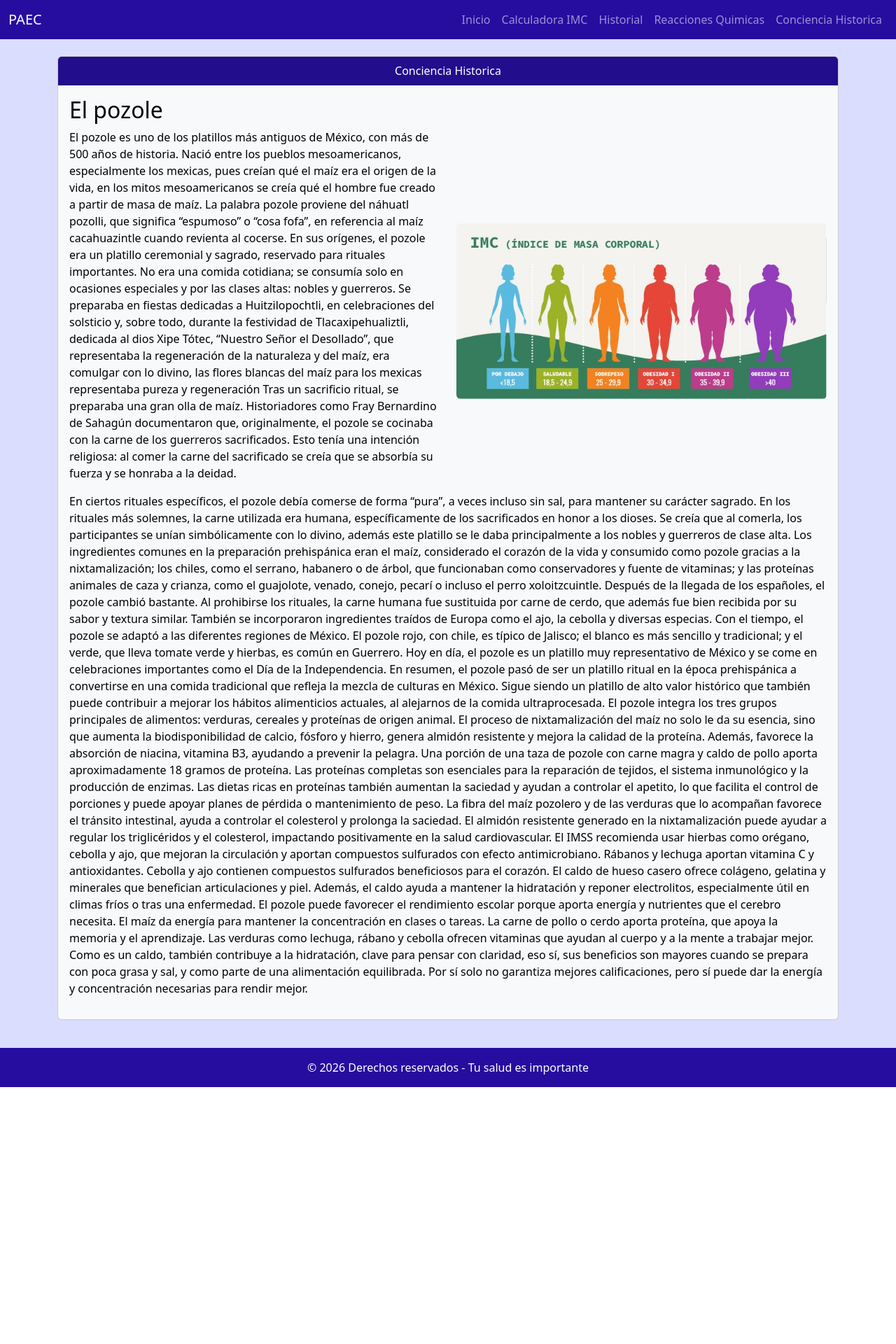
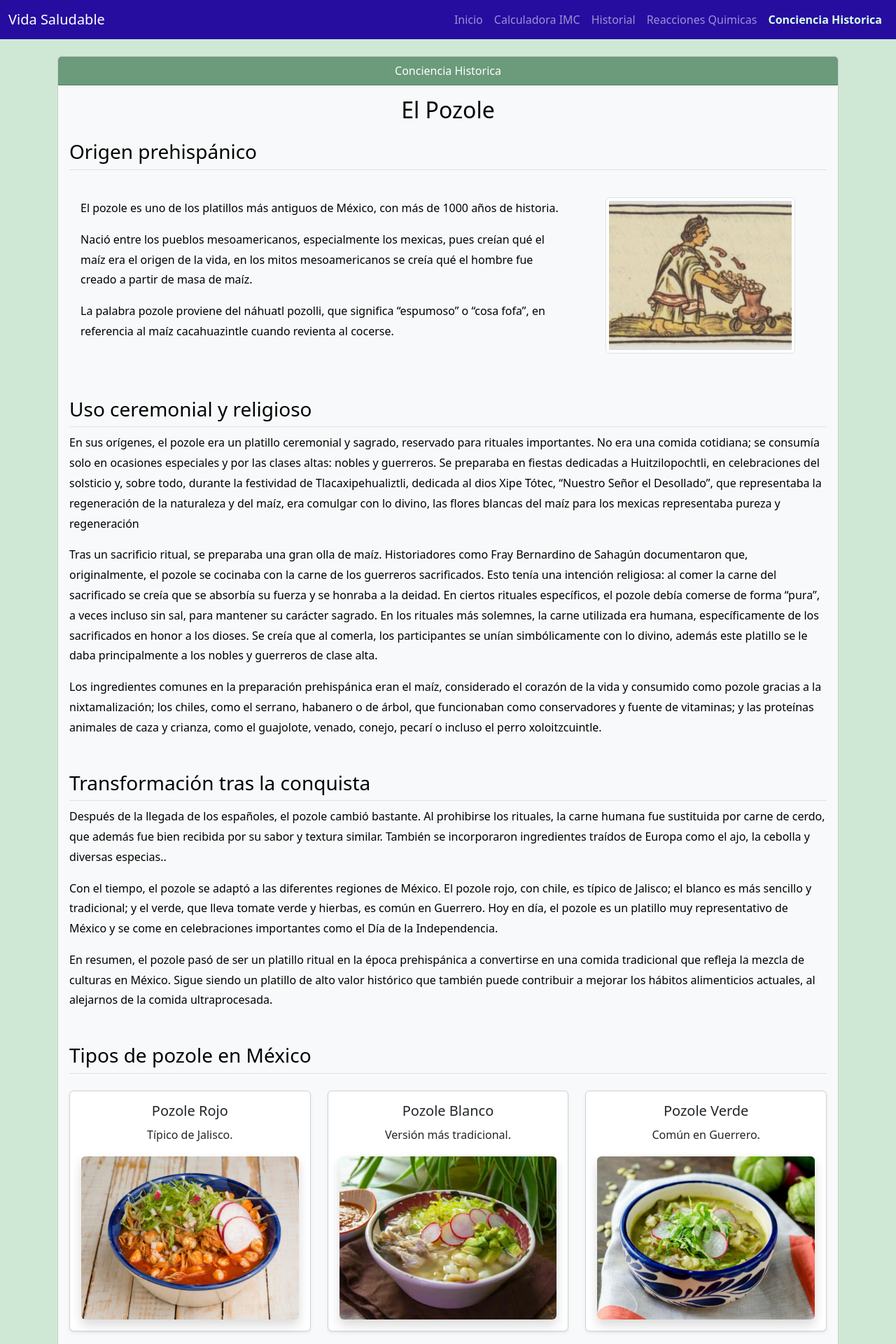
Before and after one commit to Leyva-Holguin/PAEC, a Flask app: page /conciencia in a window 1280 px wide. Shown: the top 1920 px of the page at 70% size. Before the commit the page ends 1553 px from the top, so only its background shows below. Run offline with Flask 3, Linux system fonts and the light colour scheme.

Commit message:
conciencia

```diff
--- a/static/estilos.css
+++ b/static/estilos.css
@@ -1,5 +1,5 @@
 body{
-    background-color: #dbddff;
+    background-color: #CFE8D5;
 }
 
 .card1 {
@@ -11,5 +11,19 @@ body{
 }
 
 .nav2 {
-    background-color: #220d8d;
+    background-color: #6B9B7A;
 }
+
+.active-link{
+    color: #d9ffe6 !important;
+    font-weight: bold;
+}
+
+.imagen-historia{
+    max-height: 320px;
+    width: auto;
+}
+
+.card-body p{
+    line-height: 1.8;
+}
--- a/templates/base.html
+++ b/templates/base.html
@@ -13,26 +13,26 @@
 <body>
     <nav class="navbar nav1 navbar-expand-lg navbar-dark">
         <div class="container-fluid">
-            <a class="navbar-brand" href="#">PAEC</a>
+            <a class="navbar-brand" href="#">Vida Saludable</a>
             <button class="navbar-toggler" type="button" data-bs-toggle="collapse" data-bs-target="#navbarNav">
                 <span class="navbar-toggler-icon"></span>
             </button>
             <div class="collapse navbar-collapse" id="navbarNav">
                 <ul class="navbar-nav ms-auto">
                     <li class="nav-item">
-                        <a class="nav-link" href="{{ url_for('index') }}">Inicio</a>
+                        <a class="nav-link {% if request.endpoint == 'index' %}active-link{% endif %}"" href="{{ url_for('index') }}">Inicio</a>
                     </li>
                     <li class="nav-item">
-                        <a class="nav-link" href="{{ url_for('imc_page') }}">Calculadora IMC</a>
+                        <a class="nav-link {% if request.endpoint == 'imc_page' %}active-link{% endif %}"" href="{{ url_for('imc_page') }}">Calculadora IMC</a>
                     </li>
                     <li class="nav-item">
-                        <a class="nav-link" href="{{ url_for('historial') }}">Historial</a>
+                        <a class="nav-link {% if request.endpoint == 'historial' %}active-link{% endif %}"" href="{{ url_for('historial') }}">Historial</a>
                     </li>
                     <li class="nav-item">
-                        <a class="nav-link" href="{{ url_for('quimica') }}">Reacciones Quimicas</a>
+                        <a class="nav-link {% if request.endpoint == 'quimica' %}active-link{% endif %}"" href="{{ url_for('quimica') }}">Reacciones Quimicas</a>
                     </li>
                     <li class="nav-item">
-                        <a class="nav-link" href="{{ url_for('conciencia') }}">Conciencia Historica</a>
+                        <a class="nav-link {% if request.endpoint == 'conciencia' %}active-link{% endif %}"" href="{{ url_for('conciencia') }}">Conciencia Historica</a>
                     </li>
                 </ul>
             </div>
--- a/templates/conciencia.html
+++ b/templates/conciencia.html
@@ -10,95 +10,179 @@
             <div class="card text-bg-light mb-3">
                 <div class="card-header text-center nav2 text-white">Conciencia Historica</div>
                 <div class="card-body">
-                    <h2>El pozole</h2>
-                    <div class="row align-items-center">
-                        <div class="col-12 col-md-6">
-                            <p>El pozole es uno de los platillos más antiguos de México, con más de 500 años de
+                    <h2 class="mb-4 text-center">El Pozole</h2>
+                    <div class="mb-5">
+                        <h3 class="border-bottom pb-2">Origen prehispánico</h3>
+                        <div class="row mt-4">
+                            <div class="col-12 d-flex justify-content-center">
+                                <div class="card text-bg-light border-0" style="max-width: 1220px;">
+                                    <div class="row g-0">
+                                        <div class="col-md-8">
+                                            <div class="card-body">
+                                                <p>
+                                                    El pozole es uno de los platillos más antiguos de México, con más de
+                                                    1000 años de
                                                     historia.
-                                Nació entre los pueblos mesoamericanos, especialmente los mexicas, pues creían qué el
-                                maíz
-                                era el origen de la vida, en los mitos mesoamericanos se creía qué el hombre fue creado
-                                a
-                                partir de masa de maíz.
-                                La palabra pozole proviene del náhuatl pozolli, que significa “espumoso” o “cosa fofa”,
-                                en
-                                referencia al maíz cacahuazintle cuando revienta al cocerse.
+                                                </p>
+                                                <p>Nació entre los pueblos mesoamericanos, especialmente los mexicas,
+                                                    pues
+                                                    creían qué
+                                                    el maíz
+                                                    era el origen de la vida, en los mitos mesoamericanos se creía qué
+                                                    el
+                                                    hombre fue
+                                                    creado a
+                                                    partir de masa de maíz.</p>
+                                                <p>La palabra pozole proviene del náhuatl pozolli, que significa
+                                                    “espumoso”
+                                                    o “cosa
+                                                    fofa”, en
+                                                    referencia al maíz cacahuazintle cuando revienta al cocerse.</p>
+                                            </div>
+                                        </div>
+                                        <div class="col-md-4 d-flex justify-content-center align-items-center">
+                                            <img src="{{ url_for('static', filename='img/prehisp.png') }}"
+                                                class="img-fluid img-thumbnail w-75 rounded" alt="Pozole">
+                                        </div>
+                                    </div>
+                                </div>
+                            </div>
+                        </div>
+                    </div>
+                    <div class="mb-5">
+                        <h3 class="border-bottom pb-2">Uso ceremonial y religioso</h3>
+                        <p>
                             En sus orígenes, el pozole era un platillo ceremonial y sagrado, reservado para rituales
-                                importantes. No era una comida cotidiana; se consumía solo en ocasiones especiales y por
-                                las
-                                clases altas: nobles y guerreros. Se preparaba en fiestas dedicadas a Huitzilopochtli,
-                                en
+                            importantes. No era una comida cotidiana; se consumía solo en ocasiones especiales y por las
+                            clases altas: nobles y guerreros. Se preparaba en fiestas dedicadas a Huitzilopochtli, en
                             celebraciones del solsticio y, sobre todo, durante la festividad de Tlacaxipehualiztli,
-                                dedicada
-                                al
+                            dedicada al
                             dios Xipe Tótec, “Nuestro Señor el Desollado”, que representaba la regeneración de la
                             naturaleza y del maíz, era comulgar con lo divino, las flores blancas del maíz para los
                             mexicas
                             representaba pureza y regeneración
-                                Tras un sacrificio ritual, se preparaba una gran olla de maíz. Historiadores como Fray
-                                Bernardino de Sahagún documentaron que, originalmente, el pozole se cocinaba con la
-                                carne
+                        </p>
+                        <p>Tras un sacrificio ritual, se preparaba una gran olla de maíz. Historiadores como Fray
+                            Bernardino de Sahagún documentaron que, originalmente, el pozole se cocinaba con la carne
                             de los guerreros sacrificados. Esto tenía una intención religiosa: al comer la carne del
-                                sacrificado se creía que se absorbía su fuerza y se honraba a la deidad.</p>
-                        </div>
-                        <div class="col-12 col-md-6">
-                            <img src="{{ url_for('static', filename='img/imc.jpeg') }}" class="img-fluid rounded mx-auto d-block"
-                                alt="Pozole.">
-                        </div>
-                    </div>
-                    <p> En ciertos rituales
-                        específicos, el pozole debía comerse de forma “pura”, a veces incluso sin sal, para mantener su
+                            sacrificado se creía que se absorbía su fuerza y se honraba a la deidad. En ciertos rituales
+                            específicos, el pozole debía comerse de forma “pura”, a veces incluso sin sal, para mantener
+                            su
                             carácter sagrado. En los rituales más solemnes, la carne utilizada era humana,
                             específicamente de los sacrificados en honor a los dioses. Se creía que al comerla, los
                             participantes se unían simbólicamente con lo divino, además este platillo se le daba
-                        principalmente a los nobles y guerreros de clase alta.
-                        Los ingredientes comunes en la preparación prehispánica eran el maíz, considerado el corazón
-                        de la vida y consumido como pozole gracias a la nixtamalización; los chiles, como el serrano,
+                            principalmente a los nobles y guerreros de clase alta.</p>
+                        <p>Los ingredientes comunes en la preparación prehispánica eran el maíz, considerado el corazón
+                            de la vida y consumido como pozole gracias a la nixtamalización; los chiles, como el
+                            serrano,
                             habanero o de árbol, que funcionaban como conservadores y fuente de vitaminas; y las
                             proteínas animales de caza y crianza, como el guajolote, venado, conejo, pecarí o incluso el
-                        perro xoloitzcuintle.
-                        Después de la llegada de los españoles, el pozole cambió bastante. Al prohibirse los rituales,
-                        la
+                            perro xoloitzcuintle.</p>
+                    </div>
+                    <div class="mb-5">
+                        <h3 class="border-bottom pb-2">Transformación tras la conquista</h3>
+
+                        <p>
+                            Después de la llegada de los españoles, el pozole cambió bastante. Al prohibirse los
+                            rituales, la
                             carne humana fue sustituida por carne de cerdo, que además fue bien recibida por su sabor y
-                        textura similar. También se incorporaron ingredientes traídos de Europa como el ajo, la cebolla
-                        y diversas especias.
-                        Con el tiempo, el pozole se adaptó a las diferentes regiones de México. El pozole rojo, con
+                            textura similar. También se incorporaron ingredientes traídos de Europa como el ajo, la
+                            cebolla
+                            y diversas especias..
+                        </p>
+                        <p>Con el tiempo, el pozole se adaptó a las diferentes regiones de México. El pozole rojo, con
                             chile, es típico de Jalisco; el blanco es más sencillo y tradicional; y el verde, que lleva
                             tomate
-                        verde y hierbas, es común en Guerrero. Hoy en día, el pozole es un platillo muy representativo
-                        de México y se come en celebraciones importantes como el Día de la Independencia.
-                        En resumen, el pozole pasó de ser un platillo ritual en la época prehispánica a convertirse en
-                        una comida tradicional que refleja la mezcla de culturas en México. Sigue siendo un platillo de
-                        alto valor histórico que también puede contribuir a mejorar los hábitos alimenticios actuales,
-                        al
-                        alejarnos de la comida ultraprocesada.
-                        El pozole integra los tres grupos principales de alimentos: verduras, cereales y proteínas de
+                            verde y hierbas, es común en Guerrero. Hoy en día, el pozole es un platillo muy
+                            representativo
+                            de México y se come en celebraciones importantes como el Día de la Independencia.</p>
+                        <p>En resumen, el pozole pasó de ser un platillo ritual en la época prehispánica a convertirse
+                            en
+                            una comida tradicional que refleja la mezcla de culturas en México. Sigue siendo un platillo
+                            de alto valor histórico que también puede contribuir a mejorar los hábitos alimenticios
+                            actuales, al
+                            alejarnos de la comida ultraprocesada.</p>
+                    </div>
+                    <div class="mb-5">
+                        <h3 class="border-bottom pb-2">Tipos de pozole en México</h3>
+
+                        <div class="row text-center mt-4">
+
+                            <div class="col-md-4">
+                                <div class="card h-100 shadow-sm">
+                                    <div class="card-body">
+                                        <h5>Pozole Rojo</h5>
+                                        <p class="no-justify">Típico de Jalisco.</p>
+                                        <img src="{{ url_for('static', filename='img/rojo.png') }}"
+                                            class="img-fluid rounded shadow" alt="Pozole">
+                                    </div>
+                                </div>
+                            </div>
+
+                            <div class="col-md-4">
+                                <div class="card h-100 shadow-sm">
+                                    <div class="card-body">
+                                        <h5>Pozole Blanco</h5>
+                                        <p>Versión más tradicional.</p>
+                                        <img src="{{ url_for('static', filename='img/blanco.png') }}"
+                                            class="img-fluid rounded shadow" alt="Pozole">
+                                    </div>
+                                </div>
+                            </div>
+
+                            <div class="col-md-4">
+                                <div class="card h-100 shadow-sm">
+                                    <div class="card-body">
+                                        <h5>Pozole Verde</h5>
+                                        <p>Común en Guerrero.</p>
+                                        <img src="{{ url_for('static', filename='img/verde.png') }}"
+                                            class="img-fluid rounded shadow" alt="Pozole">
+                                    </div>
+                                </div>
+                            </div>
+
+                        </div>
+                    </div>
+                    <div>
+                        <h3 class="border-bottom pb-2">Beneficios nutricionales</h3>
+                        <p>
+                            El pozole integra los tres grupos principales de alimentos: verduras, cereales y proteínas
+                            de
                             origen animal. El proceso de nixtamalización del maíz no solo le da su esencia, sino que
-                        aumenta la biodisponibilidad de calcio, fósforo y hierro, genera almidón resistente y mejora la
+                            aumenta la biodisponibilidad de calcio, fósforo y hierro, genera almidón resistente y mejora
+                            la
                             calidad de la proteína. Además, favorece la absorción de niacina, vitamina B3, ayudando a
                             prevenir la pelagra.
-                        Una porción de una taza de pozole con carne magra y caldo de pollo aporta aproximadamente
+                        </p>
+                        <p>Una porción de una taza de pozole con carne magra y caldo de pollo aporta aproximadamente
                             18 gramos de proteína. Las proteínas completas son esenciales para la reparación de tejidos,
                             el sistema inmunológico y la producción de enzimas. Las dietas ricas en proteínas también
-                        aumentan la saciedad y ayudan a controlar el apetito, lo que facilita el control de porciones y
-                        puede apoyar planes de pérdida o mantenimiento de peso.
-                        La fibra del maíz pozolero y de las verduras que lo acompañan favorece el tránsito intestinal,
+                            aumentan la saciedad y ayudan a controlar el apetito, lo que facilita el control de
+                            porciones y
+                            puede apoyar planes de pérdida o mantenimiento de peso.</p>
+                        <p>La fibra del maíz pozolero y de las verduras que lo acompañan favorece el tránsito
+                            intestinal,
                             ayuda a controlar el colesterol y prolonga la saciedad. El almidón resistente generado en la
                             nixtamalización puede ayudar a regular los triglicéridos y el colesterol, impactando
                             positivamente en la salud cardiovascular. El IMSS recomienda usar hierbas como orégano,
                             cebolla y ajo, que mejoran la circulación y aportan compuestos sulfurados con efecto
-                        antimicrobiano.
-                        Rábanos y lechuga aportan vitamina C y antioxidantes. Cebolla y ajo contienen compuestos
-                        sulfurados beneficiosos para el corazón. El caldo de hueso casero ofrece colágeno, gelatina y
+                            antimicrobiano.</p>
+                        <p>Rábanos y lechuga aportan vitamina C y antioxidantes. Cebolla y ajo contienen compuestos
+                            sulfurados beneficiosos para el corazón. El caldo de hueso casero ofrece colágeno, gelatina
+                            y
                             minerales que benefician articulaciones y piel. Además, el caldo ayuda a mantener la
-                        hidratación y reponer electrolitos, especialmente útil en climas fríos o tras una enfermedad.
-                        El pozole puede favorecer el rendimiento escolar porque aporta energía y nutrientes que el
+                            hidratación y reponer electrolitos, especialmente útil en climas fríos o tras una
+                            enfermedad.</p>
+                        <p>El pozole puede favorecer el rendimiento escolar porque aporta energía y nutrientes que el
                             cerebro necesita. El maíz da energía para mantener la concentración en clases o tareas. La
                             carne de pollo o cerdo aporta proteína, que apoya la memoria y el aprendizaje. Las verduras
-                        como lechuga, rábano y cebolla ofrecen vitaminas que ayudan al cuerpo y a la mente a trabajar
-                        mejor. Como es un caldo, también contribuye a la hidratación, clave para pensar con claridad,
+                            como lechuga, rábano y cebolla ofrecen vitaminas que ayudan al cuerpo y a la mente a
+                            trabajar
+                            mejor. Como es un caldo, también contribuye a la hidratación, clave para pensar con
+                            claridad,
                             eso sí, sus beneficios son mayores cuando se prepara con poca grasa y sal, y como parte de
-                        una alimentación equilibrada. Por sí solo no garantiza mejores calificaciones, pero sí puede dar
+                            una alimentación equilibrada. Por sí solo no garantiza mejores calificaciones, pero sí puede
+                            dar
                             la energía y concentración necesarias para rendir mejor.</p>
                     </div>
                 </div>
```
Also changed, not shown: templates/imc.html (+0 -13 lines), static/img/blanco.png (added), static/img/prehisp.png (added), static/img/rojo.png (added), static/img/verde.png (added). Lines whose indentation alone changed are shown as unchanged.
